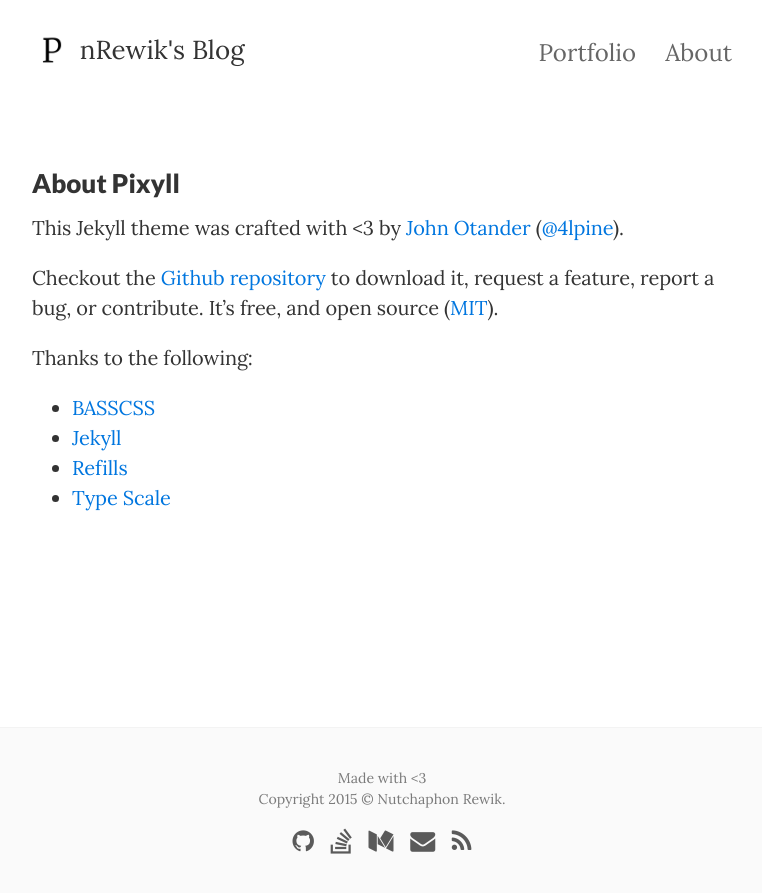
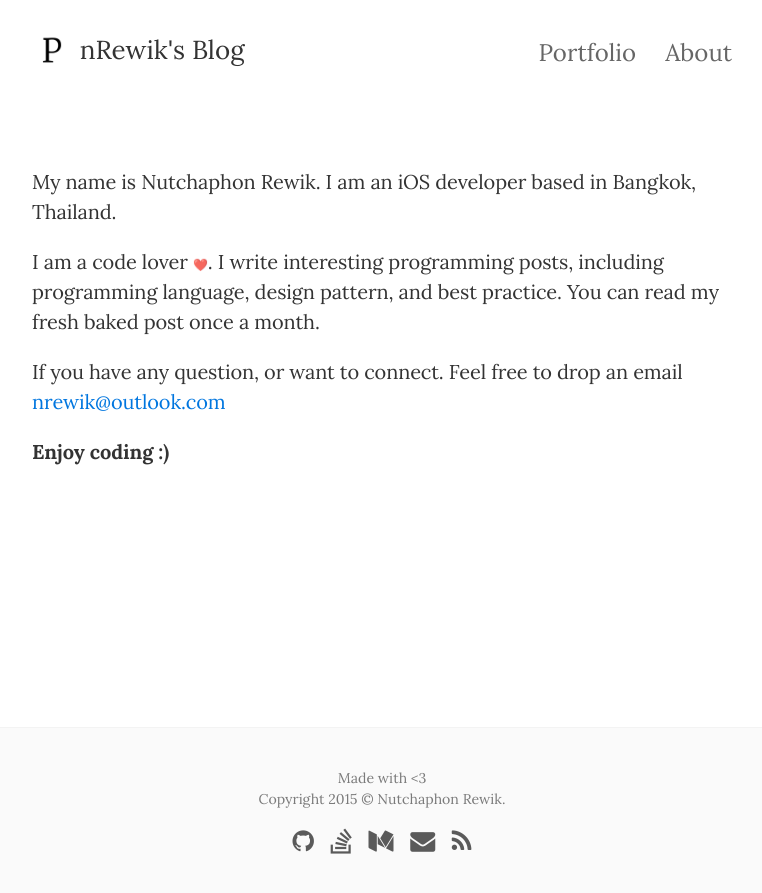
Before and after one commit to nRewik/nrewik-jekyll-blog, a Jekyll site: the page built from about.md, in a window 1280 px wide. Shown: the top 893 px of the page, without its empty margins (258-1020 px from the left). Built offline with Jekyll 4.4.1, drawn with Linux system fonts in a browser that asks for light colours; nearby versions of some CDN libraries.

Commit message:
Edit about.md

```diff
--- a/about.md
+++ b/about.md
@@ -1,19 +1,13 @@
 ---
 layout: page
-title: About Pixyll
+title:
 permalink: /about/
 ---
 
-This Jekyll theme was crafted with <3 by [John Otander](http://johnotander.com)
-([@4lpine](https://twitter.com/4lpine)).
+My name is Nutchaphon Rewik. I am an iOS developer based in Bangkok, Thailand.
 
-Checkout the [Github repository](https://github.com/johnotander/pixyll) to download it,
-request a feature, report a bug, or contribute. It's free, and open source
-([MIT](http://opensource.org/licenses/MIT)).
+I am a code lover <span style='font-size: 12px;'>❤️</span>. I write interesting programming posts, including programming language, design pattern, and best practice. You can read my fresh baked post once a month.
 
-Thanks to the following:
+If you have any question, or want to connect. Feel free to drop an email [nrewik@outlook.com](nrewik@outlook.com)
 
-* [BASSCSS](http://basscss.com)
-* [Jekyll](http://jekyllrb.com)
-* [Refills](http://refills.bourbon.io/)
-* [Type Scale](http://type-scale.com/)
+**Enjoy coding :)**
```
